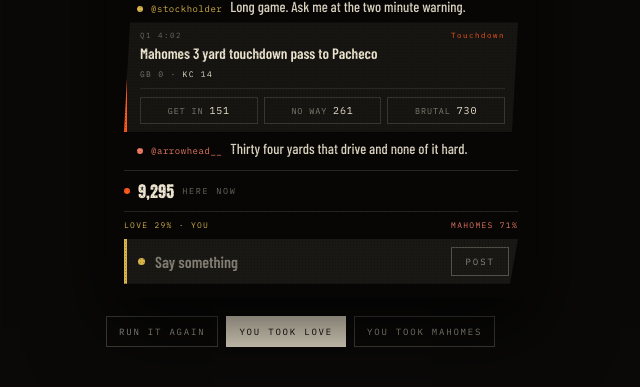
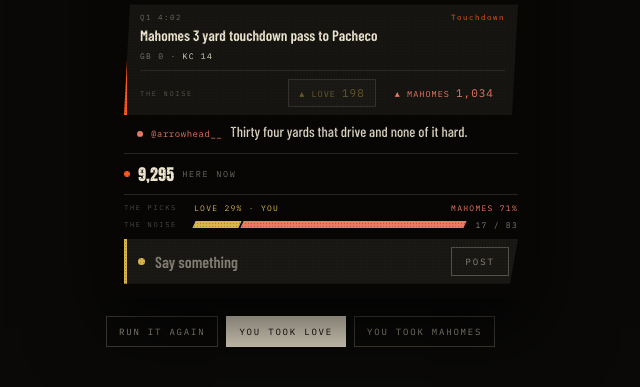
Before and after one commit to cameronkashani/lfs-demo, a plain HTML site: page live/index.html in a window 1280 px wide. Shown: the part 523-910 px from the top of the page, without its empty margins (319-959 px from the left). Drawn offline with Linux system fonts and the light colour scheme.

Commit message:
The tap is noise for your side, not a generic emotion

```diff
--- a/live/index.html
+++ b/live/index.html
@@ -237,23 +237,37 @@ body{background:#0A0908;color:var(--bone);
 .play.turn .sc b{color:#0B0705}
 
 /* ---------- 1. ONE TAP ----------
-   Typing is expensive and most people never will. This is the cheapest possible way to be
-   in the room, and the counts are the room: they climb for about ten seconds after a play,
-   fast then slow, which is what a crowd reacting actually looks like. Tapping is a toggle,
-   because a reaction you cannot take back is a reaction people hesitate over. */
-.react{display:flex;gap:6px;margin-top:9px;padding-top:8px;
+   The first pass gave every play three emotions - GET IN, NO WAY, BRUTAL - and they were
+   generic feelings bolted onto a betting screen. A tap has to MEAN something here, and the
+   only thing worth saying in a room split two ways is which side you are shouting for.
+
+   So the tap is noise for your man. The other side's count sits beside it as a readout,
+   because you cannot cheer the man you faded and a button that lets you would be nonsense.
+   Whichever side is louder on the play gets full colour; the other dims. And because
+   nobody can change a pick after kickoff, the noise is the ONE crowd number that can
+   honestly move all night. */
+.noise{display:flex;align-items:stretch;gap:8px;margin-top:9px;padding-top:8px;
   border-top:1px solid rgba(237,228,207,.10)}
-.play.turn .react{border-top-color:rgba(11,7,5,.16)}
-.react button{flex:1;display:flex;align-items:baseline;justify-content:center;gap:6px;
-  font-family:'IBM Plex Mono',monospace;font-size:8.5px;letter-spacing:.1em;
-  text-transform:uppercase;color:rgba(237,228,207,.5);background:transparent;
-  border:1px solid rgba(237,228,207,.16);padding:6px 4px;cursor:pointer;
-  transition:color .18s ease,border-color .18s ease,background .18s ease}
-.play.turn .react button{color:rgba(11,7,5,.55);border-color:rgba(11,7,5,.18)}
-.react button b{font-weight:400;font-size:10px;font-variant-numeric:tabular-nums;color:var(--bone)}
-.play.turn .react button b{color:#0B0705}
-.react button.on b{color:var(--ink)}
-.react button.on{color:var(--ink);background:var(--mypc);border-color:var(--mypc)}
+.play.turn .noise{border-top-color:rgba(11,7,5,.16)}
+.noise .k{flex-shrink:0;align-self:center;font-size:7px;letter-spacing:.24em;
+  text-transform:uppercase;color:rgba(237,228,207,.3)}
+.play.turn .noise .k{color:rgba(11,7,5,.4)}
+.noise .sides{flex:1;display:flex;gap:8px;justify-content:flex-end;align-items:center}
+.nb{display:flex;align-items:baseline;gap:6px;font-family:'IBM Plex Mono',monospace;
+  font-size:8.5px;letter-spacing:.12em;text-transform:uppercase;
+  padding:6px 10px;border:1px solid transparent;background:transparent;
+  transition:opacity .3s ease,background .18s ease,border-color .18s ease}
+.nb b{font-weight:400;font-size:11px;font-variant-numeric:tabular-nums}
+.nb.quiet{opacity:.42}
+.nb.a{color:var(--pcA)} .nb.b{color:var(--pcB)}
+/* yours is a button; theirs is the room reported back to you. The two have to be
+   distinguishable at a glance or the readout reads as a control that ignores you. */
+button.nb{cursor:pointer;border-color:rgba(237,228,207,.32);
+  background:rgba(237,228,207,.05)}
+.play.turn button.nb{border-color:rgba(11,7,5,.3);background:rgba(11,7,5,.05)}
+button.nb.on{color:var(--ink);border-color:var(--mypc)}
+button.nb.on{background:var(--mypc)}
+button.nb.on b{color:var(--ink)}
 
 .cmt{flex-shrink:0;display:flex;gap:8px;align-items:baseline;padding-left:13px;
   animation:in .42s cubic-bezier(.2,1.25,.35,1) both}
@@ -290,10 +304,23 @@ body{background:#0A0908;color:var(--bone);
 .pres .d{margin-left:auto;color:var(--flare);opacity:0;transition:opacity .5s ease}
 .pres .d.show{opacity:1}
 
-.split{flex-shrink:0;display:flex;justify-content:space-between;
-  padding-top:8px;margin-top:8px;border-top:1px solid rgba(237,228,207,.14);
-  font-size:8px;letter-spacing:.16em}
-.split .a{color:var(--pcA)} .split .b{color:var(--pcB)}
+/* THE PICKS CANNOT MOVE AND THE NOISE CAN. Putting them one above the other is the whole
+   argument: the top row is what everybody committed to before kickoff and is now frozen,
+   the bottom row is the same room in real time. A bar that shifts under a number that
+   cannot is more interesting than either on its own. */
+.foot{flex-shrink:0;padding-top:8px;margin-top:8px;
+  border-top:1px solid rgba(237,228,207,.14);font-size:8px;letter-spacing:.16em}
+.foot .fr{display:flex;align-items:center;gap:10px;margin-top:7px}
+.foot .fr:first-child{margin-top:0}
+.foot .fk{flex-shrink:0;width:60px;text-transform:uppercase;color:rgba(237,228,207,.3);
+  font-size:7px;letter-spacing:.24em}
+.foot .picks{flex:1;display:flex;justify-content:space-between}
+.foot .a{color:var(--pcA)} .foot .b{color:var(--pcB)}
+.nbar{flex:1;display:flex;height:7px;gap:2px;transform:skewX(-24deg)}
+.nbar i{display:block;transition:width .7s cubic-bezier(.3,.9,.3,1)}
+.nbar .na{background:var(--pcA)} .nbar .nb2{background:var(--pcB)}
+.foot .nnum{flex-shrink:0;font-variant-numeric:tabular-nums;color:rgba(237,228,207,.55)}
+.foot .nnum b{font-weight:400}
 
 .say{flex-shrink:0;display:flex;align-items:center;gap:10px;margin-top:9px;
   padding:8px 9px 8px 11px;background:rgba(237,228,207,.08);
@@ -354,9 +381,16 @@ body{background:#0A0908;color:var(--bone);
       <span class="d" id="presD"></span>
     </div>
 
-    <div class="split">
-      <span class="a" id="splitA">LOVE 29%</span>
-      <span class="b" id="splitB">MAHOMES 71%</span>
+    <div class="foot">
+      <div class="fr">
+        <span class="fk">The picks</span>
+        <span class="picks"><span class="a" id="splitA">LOVE 29%</span><span class="b" id="splitB">MAHOMES 71%</span></span>
+      </div>
+      <div class="fr">
+        <span class="fk">The noise</span>
+        <span class="nbar"><i class="na" id="nbarA" style="width:50%"></i><i class="nb2" id="nbarB" style="width:50%"></i></span>
+        <span class="nnum" id="nnum"><b>50</b> / 50</span>
+      </div>
     </div>
 
     <form class="say" id="say" autocomplete="off">
@@ -439,52 +473,85 @@ function qAt(n){const c=GAME.clock[n];
   const m=c.match(/Q(\d) (\d+):(\d+)/);
   return{q:+m[1],p:clamp(1-((+m[2])+(+m[3])/60)/15,0,1)};}
 
-/* ---------- reactions ----------
-   The mix is not random noise, it reads the play: a score for your man is mostly LET'S GO,
-   a score against you is mostly BRUTAL, and NO WAY tracks how long the throw was. So the
-   shape of the crowd's reaction tells you what happened before you read the line. */
-const LABELS=['Get in','No way','Brutal'];
-function mix(n){
-  const L=GAME.line[n], mine=(L.w===SIDE[PICK].w);
-  const size=L.s==='td'?1:L.s==='fg'?.55:.3;
-  const yd=(L.t.match(/(\d+)\s*yard/)||[0,14])[1];
-  const spec=clamp(yd/36,.2,1);
-  const j=()=>.82+Math.random()*.36;
-  return [Math.round(1150*size*(mine?1.35:.32)*j()),
-          Math.round(1150*size*(.3+spec*.85)*j()),
-          Math.round(1150*size*(mine?.2:1.3)*j())];
+/* ---------- the noise ----------
+   How loud each side gets on a play. Two things drive it: how big the play was for that
+   man, and how many people are on his side. But the crowd size is taken to a fractional
+   power rather than used flat, because a small crowd is not a quiet one - twenty nine
+   percent who backed the underdog make more noise per head than the seventy one percent
+   who took the obvious side, and that is the most enjoyable thing about being in the
+   minority. The exponent was picked by running the whole night: the noise share starts at
+   17 for Love, crosses at the half, gets pulled back in the third, and Love's side takes
+   it for good in the fourth before Mahomes claws it to a knife edge at the whistle.
+   A constant readout would not have been worth putting on the screen. */
+const NOISE={a:0,b:0};
+function noiseFor(n){
+  const L=GAME.line[n];
+  const size=L.s==='td'?1:L.s==='fg'?.58:.34;
+  const yd=+((L.t.match(/(\d+)\s*yard/)||[0,14])[1]);
+  const spec=clamp(yd/34,.55,1.5);
+  const act=L.w, oth=act==='a'?'b':'a';
+  const wt=k=>Math.pow((k==='a'?SIDE.LOVE.share:SIDE.MAHOMES.share)/100,0.42);
+  const j=()=>.85+Math.random()*.3;
+  const o={};
+  o[act]=Math.round(4200*size*spec*wt(act)*j());
+  o[oth]=Math.round(4200*size*wt(oth)*0.16*j());
+  return o;
 }
 const climbing=[];
-function reactRow(n){
-  const target=mix(n), row=document.createElement('div');
-  row.className='react';
-  const state={target,shown:target.map(v=>Math.round(v*.18)),mine:[false,false,false],t0:performance.now(),els:[]};
-  LABELS.forEach((lab,k)=>{
-    const b=document.createElement('button');
-    b.type='button';
-    b.innerHTML='<span>'+lab+'</span><b>'+nf(state.shown[k])+'</b>';
-    b.onclick=()=>{ state.mine[k]=!state.mine[k];
-      b.classList.toggle('on',state.mine[k]);
-      state.target[k]+=state.mine[k]?1:-1;
-      state.shown[k]+=state.mine[k]?1:-1;
-      b.querySelector('b').textContent=nf(state.shown[k]);
-      bump(140); };
-    state.els.push(b); row.appendChild(b);
+function noiseRow(n){
+  const target=noiseFor(n), mineSide=SIDE[PICK].w, theirs=mineSide==='a'?'b':'a';
+  const row=document.createElement('div');
+  row.className='noise';
+  row.innerHTML='<span class="k">The noise</span><span class="sides"></span>';
+  const hold=row.querySelector('.sides');
+  const mk=(side,isMine)=>{
+    const e=document.createElement(isMine?'button':'span');
+    if(isMine)e.type='button';
+    e.className='nb '+side;
+    e.innerHTML='<span>\u25B2 '+(side==='a'?'Love':'Mahomes')+'</span><b>0</b>';
+    return e;
+  };
+  // your man first: the thing you can do comes before the thing you can only watch
+  const mineEl=mk(mineSide,true), theirEl=mk(theirs,false);
+  hold.appendChild(mineEl); hold.appendChild(theirEl);
+  const st={target,shown:{a:0,b:0},mine:false,t0:performance.now(),
+            els:{[mineSide]:mineEl,[theirs]:theirEl},row};
+  st.shown[mineSide]=Math.round(target[mineSide]*.16);
+  st.shown[theirs]=Math.round(target[theirs]*.16);
+  mineEl.onclick=()=>{ st.mine=!st.mine;
+    mineEl.classList.toggle('on',st.mine);
+    st.target[mineSide]+=st.mine?1:-1; st.shown[mineSide]+=st.mine?1:-1;
+    NOISE[mineSide]+=st.mine?1:-1;
+    paint(st); noiseBar(); bump(90); };
+  climbing.push(st); paint(st);
+  NOISE.a+=target.a; NOISE.b+=target.b; noiseBar();
+  return row;
+}
+function paint(st){
+  ['a','b'].forEach(k=>{
+    const e=st.els[k]; if(!e)return;
+    e.querySelector('b').textContent=nf(st.shown[k]);
+    e.classList.toggle('quiet',st.shown[k]<st.shown[k==='a'?'b':'a']);
   });
-  climbing.push(state);
-  return row;
+}
+function noiseBar(){
+  const t=NOISE.a+NOISE.b; if(!t)return;
+  const pa=Math.round(100*NOISE.a/t);
+  el('nbarA').style.width=pa+'%'; el('nbarB').style.width=(100-pa)+'%';
+  el('nnum').innerHTML=(PICK==='LOVE'?'<b>'+pa+'</b> / '+(100-pa):pa+' / <b>'+(100-pa)+'</b>');
 }
 /* fast then slow, over about ten seconds, then it settles and stays */
 setInterval(()=>{
   const now=performance.now();
   for(let x=climbing.length-1;x>=0;x--){
-    const s=climbing[x], p=clamp((now-s.t0)/10000,0,1), e=1-Math.pow(1-p,2.4);
+    const st=climbing[x], pr=clamp((now-st.t0)/10000,0,1), e=1-Math.pow(1-pr,2.4);
     let live=false;
-    s.target.forEach((t,k)=>{
-      const v=Math.round(t*(.18+.82*e))+(s.mine[k]?1:0);
-      if(v!==s.shown[k]){s.shown[k]=v;s.els[k].querySelector('b').textContent=nf(v);live=true;}
+    ['a','b'].forEach(k=>{
+      const v=Math.round(st.target[k]*(.16+.84*e))+(st.mine&&k===SIDE[PICK].w?1:0);
+      if(v!==st.shown[k]){st.shown[k]=v;live=true;}
     });
-    if(p>=1&&!live)climbing.splice(x,1);
+    if(live)paint(st);
+    if(pr>=1&&!live)climbing.splice(x,1);
   }
 },180);
 
@@ -565,7 +632,7 @@ function step(){
               (flag?'<span class="flag">'+flag+'</span>':'')+'</div>'+
               '<span class="txt">'+(turned?'\u25B2 ':'')+L.t+'</span>'+
               (L.s?'<span class="sc">'+scline(i)+'</span>':'');
-  d.appendChild(reactRow(i));
+  d.appendChild(noiseRow(i));
   add(d);
 
   // a score moves the room, and a lead change moves it more
@@ -586,8 +653,10 @@ function scline(n){const g=GAME.gb[n],k=GAME.kc[n];
 
 function run(){
   clearInterval(timer); timer=null;
-  i=-1; on50=null; seen=[]; climbing.length=0; pres=8200;
+  i=-1; on50=null; seen=[]; climbing.length=0; pres=8200; NOISE.a=0; NOISE.b=0;
   el('feed').innerHTML='';
+  el('nbarA').style.width='50%'; el('nbarB').style.width='50%';
+  el('nnum').innerHTML='<b>50</b> / 50';
   el('qs').innerHTML='<span><i></i></span>'.repeat(4);
   el('presN').textContent=nf(pres); el('presD').classList.remove('show');
   el('stakes').classList.remove('risk');
```
